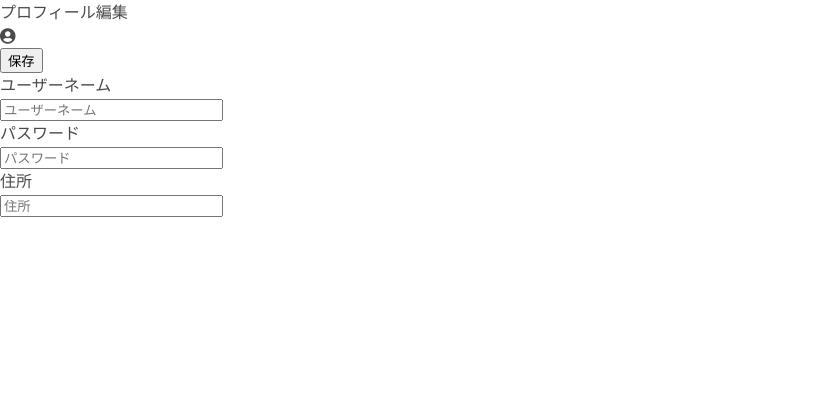
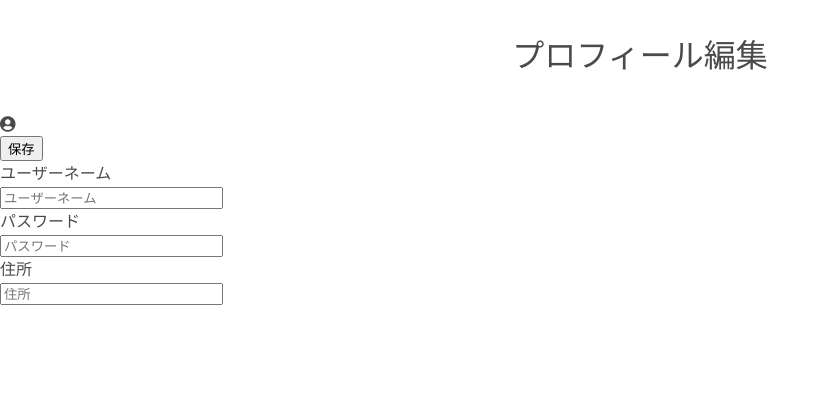
Before and after one commit to HidetoOzeki/GamingDeviceEC, a PHP site: page /profile.php in a window 1280 px wide. Shown: the top 420 px of the page, without its empty margins (0-830 px from the left). Run offline with PHP 8.4, Linux system fonts and the light colour scheme.

Commit message:
Update profile.php

```diff
--- a/source/profile.php
+++ b/source/profile.php
@@ -1,5 +1,5 @@
 <?php require 'modules/header.php'; ?>
- <p><h1>プロフィール編集</h1></p>
+ <h1 class="page_title">プロフィール編集</h1>
  <i class="fas fa-user-circle"></i>
  <p><button class="" name="button">保存</button></p>
  <p>ユーザーネーム</p>
```
